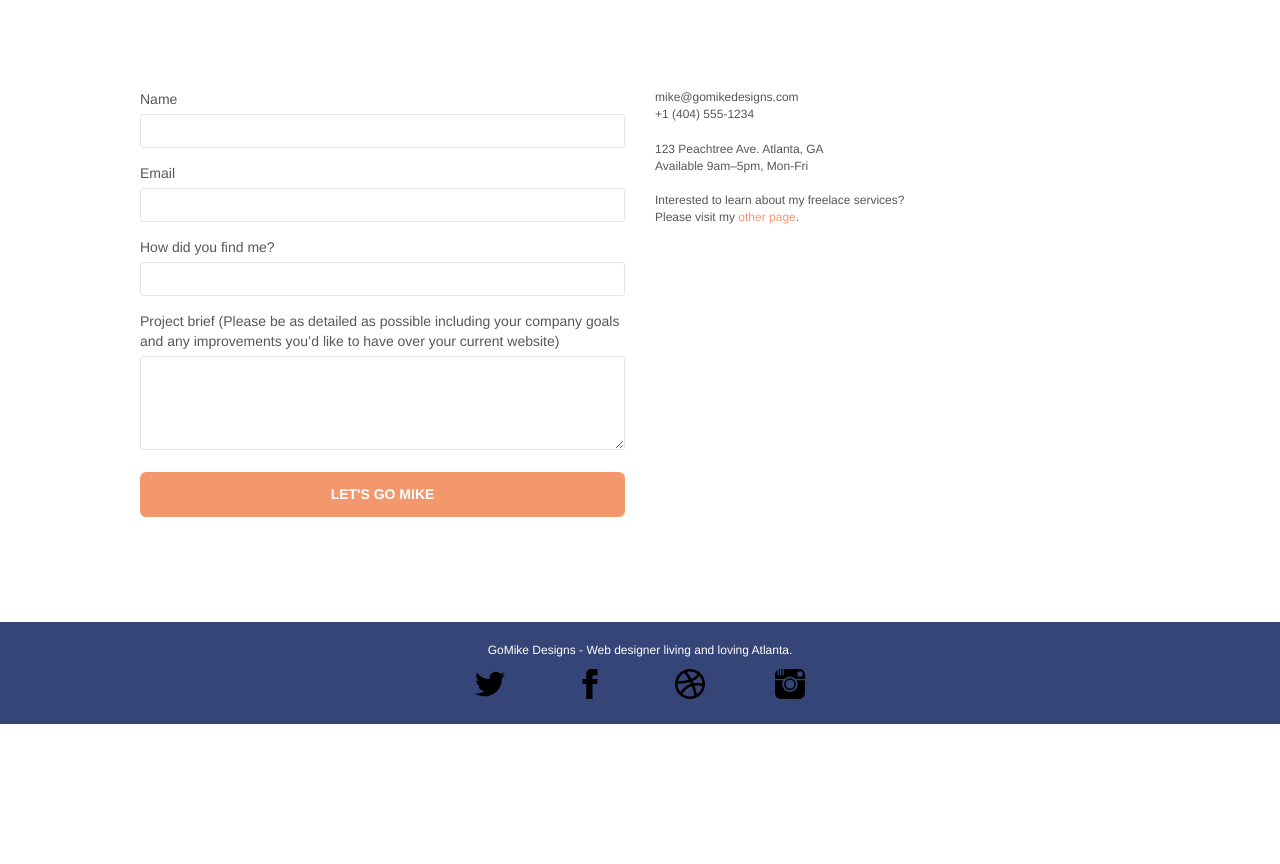
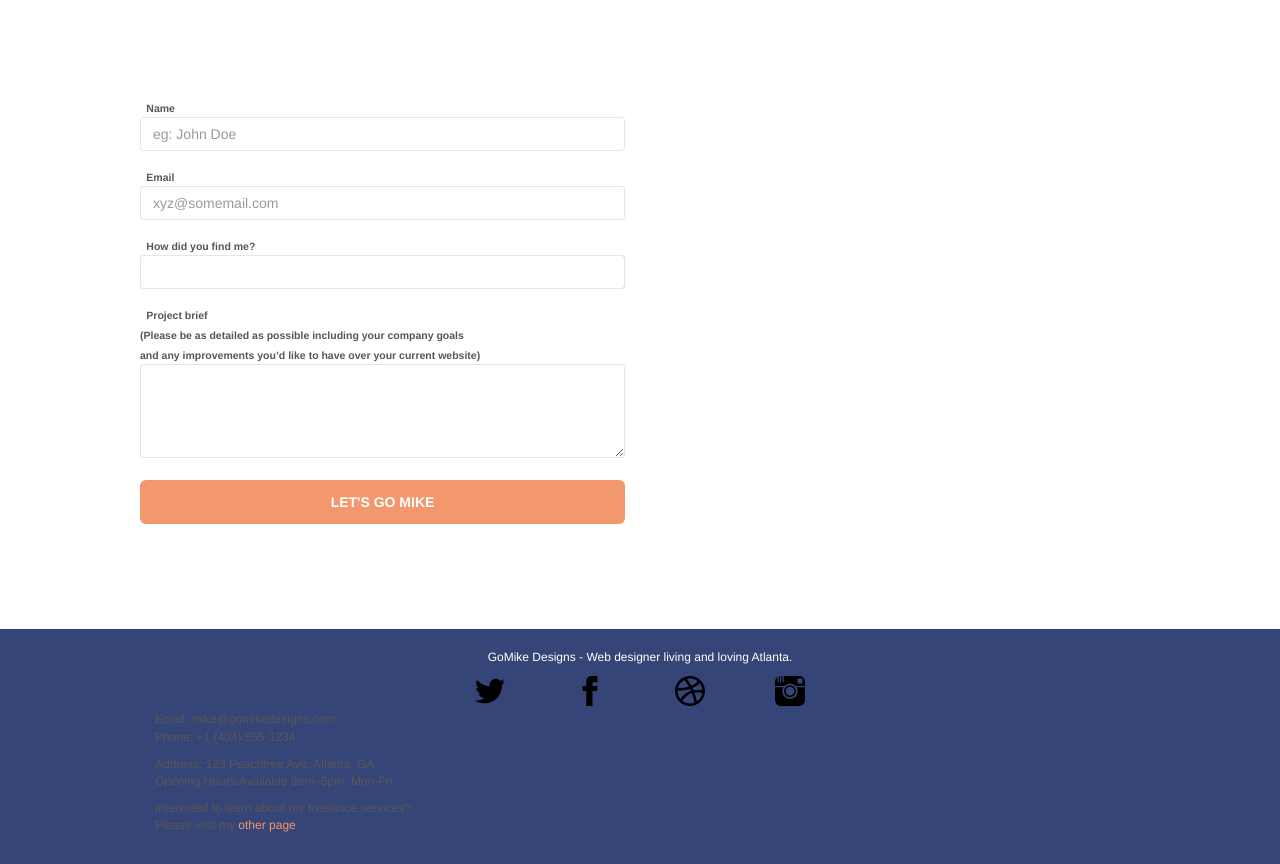
Before and after one commit to tix04/Website-SEO-Initial-Test, a plain HTML site: page contact_page.html in a window 1280 px wide. Shown: the part 419-1283 px from the top of the page. Before the commit the page ends 1143 px from the top, so only its background shows below. Drawn offline with Linux system fonts and the light colour scheme; files whose address does not match are found by name.

Commit message:
Gave form elements appropriate labels

```diff
--- a/contact_page.html
+++ b/contact_page.html
@@ -52,9 +52,9 @@
 				<div class="container bloc-lg">
 					<div class="row">
 						<div class="col-sm-12">
-							<p class="text-center hero-bloc-text tc-white">
-								Let&rsquo;s talk web design!
-							</p>
+							<h1 class="text-center hero-bloc-text tc-white">
+								Contact Gomike Web Design Agency
+							</h1>
 							<p class="text-center mg-lg tc-white tight-width-whitespace">
 								I&rsquo;m super excited that you want to work together.<br>Please fill in the form below or get in touch so I can learn about your project <br>and we can setup time to &nbsp;talk websites and Atlanta city love.
 							</p>
@@ -71,37 +71,41 @@
 						<div class="col-sm-6">
 							<form id="form_1" novalidate success-msg="Your message has been sent." fail-msg="Sorry it seems that our mail server is not responding, Sorry for the inconvenience!">
 								<div class="form-group">
-									<label>
+									<label class="label" for="name">
 										Name
 									</label>
-									<input id="name" class="form-control" required />
+									<input id="name" type="text" class="form-control" placeholder="eg: John Doe" required/>
 								</div>
 								<div class="form-group">
-									<label>
+									<label class="label" for="email">
 										Email
 									</label>
-									<input id="email" class="form-control" type="email" required />
+									<input id="email" class="form-control" type="email" placeholder="xyz@somemail.com" required/>
 								</div>
 								<div class="form-group">
-									<label>
+									<label class="label" for="input_504">
 										How did you find me?
 									</label>
-									<input class="form-control" type="email" required id="input_504" />
+									<input id="input_504" class="form-control" type="text" required/>
 								</div>
 								<div class="form-group">
-									<label>
-										Project brief (Please be as detailed as possible including your company goals and any improvements you&rsquo;d like to have over your current website)<br>
-									</label><textarea id="message" class="form-control" rows="4" cols="50" required></textarea>
+									<label class="label" for="message"> <!--Added for attributes to label tags-->
+										Project brief
+										<br/>
+										<span class="textArea-guide">
+											(Please be as detailed as possible including your company goals
+											<br/>
+											and any improvements you&rsquo;d like to have over your current website)
+										</span>
+									</label>
+									<textarea id="message" class="form-control" rows="4" cols="50" required>
+
+									</textarea>
 								</div>
 								<button class="bloc-button btn btn-lg btn-block cta-hero btn-atomic-tangerine" type="submit">
 									Let's go Mike
 								</button>
 							</form>
-						</div>
-						<div class="col-sm-6">
-							<p>
-								mike@gomikedesigns.com<br>+1 (404) 555-1234<br> <br>123 Peachtree Ave. Atlanta, GA<br>Available 9am–5pm, Mon-Fri <br> <br>Interested to learn about my freelace services? <br>Please visit my&nbsp;<a class="ltc-atomic-tangerine" href="index.html">other page</a>.
-							</p>
 						</div>
 					</div>
 				</div>
@@ -162,6 +166,21 @@
 							</div>
 						</div>
 					</div>
+					<div class="col-sm-6 address">
+						<p class="float">
+							Email: mike@gomikedesigns.com
+							<br>
+							Phone: +1 (404) 555-1234
+						</p>
+						<p class="float">
+							Address: 123 Peachtree Ave. Atlanta, GA
+							<br>
+							Opening Hours:Available 9am–5pm, Mon-Fri
+						</p>
+						<p class="float">
+							Interested to learn about my freelance services? <br>Please visit my&nbsp;<a class="ltc-atomic-tangerine" href="index.html">other page</a>.
+						</p>
+					</div>
 				</div>
 			</div>
 		</footer>
```
